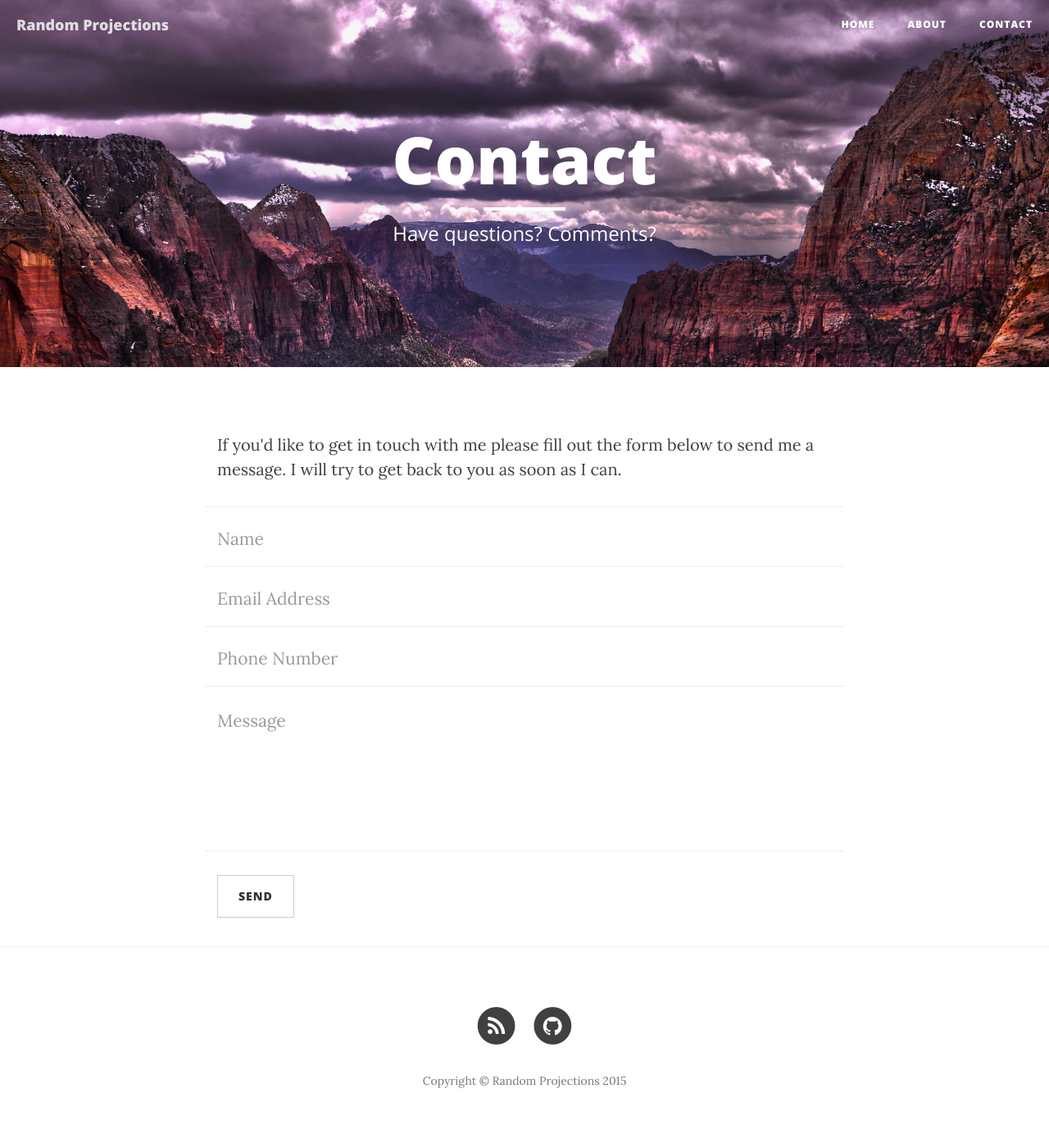
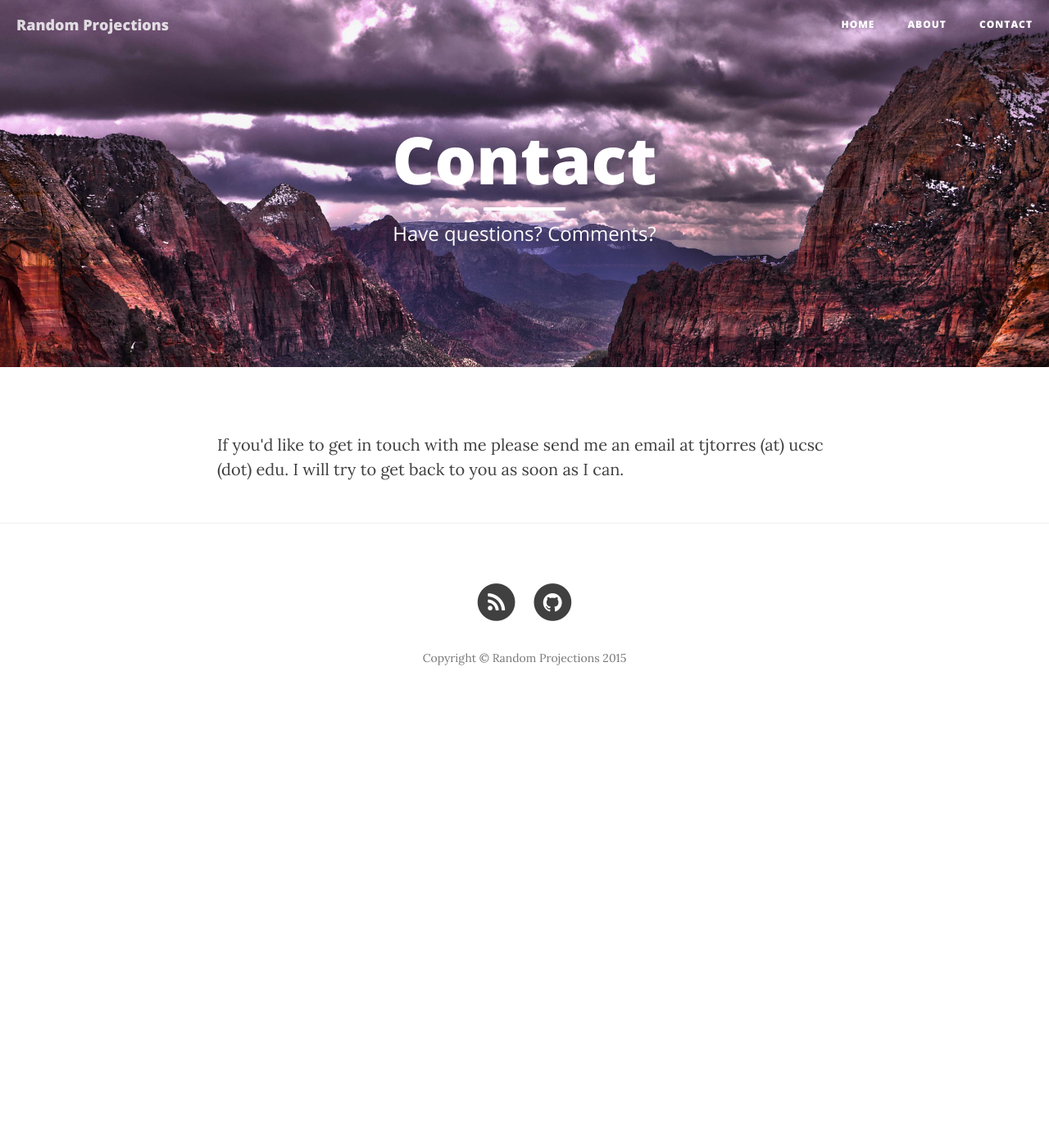
Before and after one commit to tjtorres/tjtorres.github.io, a Jekyll site: the page built from contact.html, in a window 1280 px wide. Shown: the whole page at 82% size. Built offline with Jekyll 4.4.1, drawn with Linux system fonts in a browser that asks for light colours; nearby versions of some CDN libraries; Markdown is read by kramdown in place of the engine named in the settings; after the commit the page ends 900 px from its top, so only the background shows below that.

Commit message:
Changed to non-webform contact

```diff
--- a/contact.html
+++ b/contact.html
@@ -5,10 +5,11 @@ description: "Have questions? Comments?"
 header-img: "img/contact-bg.jpg"
 ---
 
-<p>If you'd like to get in touch with me please fill out the form below to send me a message. I will try to get back to you as soon as I can.</p>
+<p>If you'd like to get in touch with me please send me an email at tjtorres (at) ucsc (dot) edu. I will try to get back to you as soon as I can.</p>
 <!-- Contact Form - Enter your email address on line 19 of the mail/contact_me.php file to make this form work. -->
 <!-- WARNING: Some web hosts do not allow emails to be sent through forms to common mail hosts like Gmail or Yahoo. It's recommended that you use a private domain email address! -->
 <!-- NOTE: To use the contact form, your site must be on a live web host with PHP! The form will not work locally! -->
+<!--
 <form name="sentMessage" id="contactForm" novalidate>
     <div class="row control-group">
         <div class="form-group col-xs-12 floating-label-form-group controls">
@@ -46,3 +47,4 @@ header-img: "img/contact-bg.jpg"
         </div>
     </div>
 </form>
+-->
```
